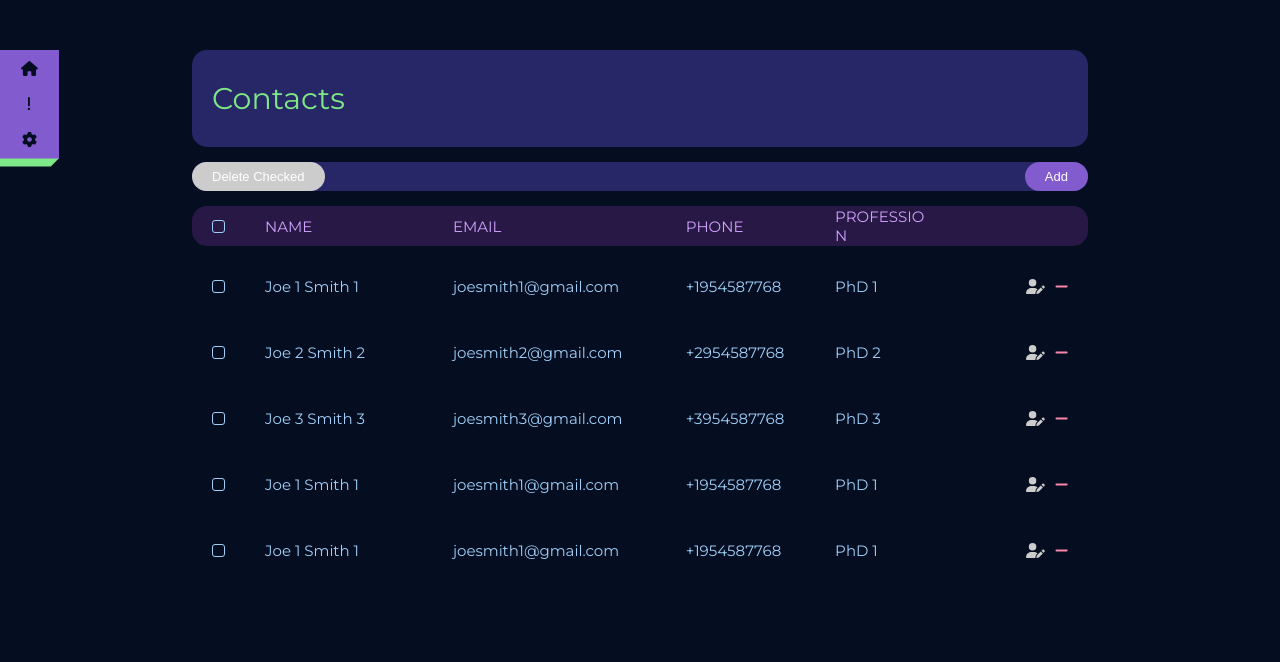
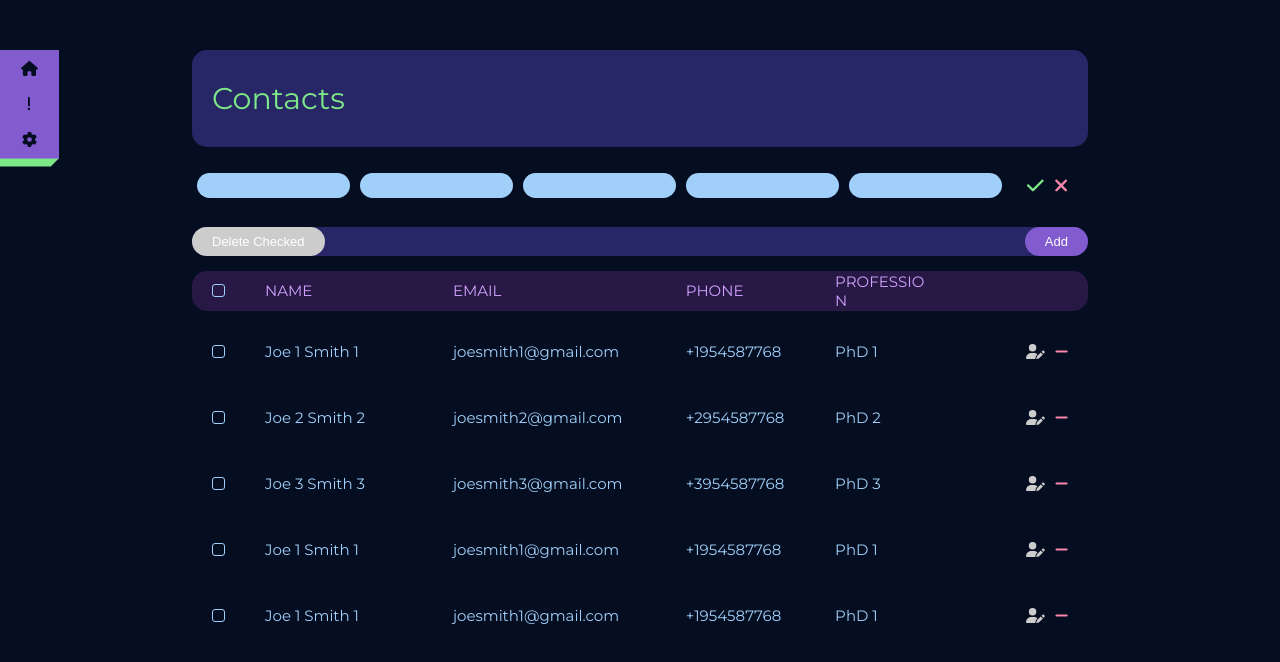
Before and after one commit to ghumash/ContactManager, a React (Create React App) app: page /#/ in a window 1280 px wide. Shown: the top 662 px of the page. Built offline with nearby package versions, Linux system fonts and the light colour scheme.

Commit message:
Add: "popupInfo, popupConfirm" function on utils file

```diff
--- a/src/List/InlineContact/InlineContact.css
+++ b/src/List/InlineContact/InlineContact.css
@@ -1,11 +1,11 @@
-.inlineAdd {
+.inlineContact {
   display: flex;
   justify-content: space-between;
   align-items: center;
   margin-bottom: 2%;
 }
 
-.InlineAdd-item {
+.InlineContact-item {
   width: 100%;
   margin: 11px 5px;
   padding: 5px 15px;
--- a/src/List/InlineContact/InlineContact.jsx
+++ b/src/List/InlineContact/InlineContact.jsx
@@ -1,27 +1,30 @@
 import "./InlineContact.css";
 
-import {v4 as uuidv4} from "uuid";
-import Swal from "sweetalert2";
-import {FontAwesomeIcon} from "@fortawesome/react-fontawesome";
-import {faMinus, faUserPen, faCheck, faXmark} from "@fortawesome/free-solid-svg-icons";
+import {isEmpty, popupInfo} from "../../js/utils";
 
 import {useState} from "react";
-import {isEmpty} from "../../js/utils";
+
+import {v4 as uuidv4} from "uuid";
+import {FontAwesomeIcon} from "@fortawesome/react-fontawesome";
+import {faCheck, faXmark} from "@fortawesome/free-solid-svg-icons";
 
 export default function InlineContact({
-  setNewContact,
-  contact,
+                                        firstName,
+                                        lastName,
+                                        phone,
+                                        email,
+                                        profession,
                                         button,
                                         id,
                                         contacts,
                                         setContacts,
                                         setInlineContactStatus,
                                       }) {
-  const [firstNameInput, setFirstNameInput] = useState(contact.firstName);
-  const [lastNameInput, setLastNameInput] = useState(contact.lastName);
-  const [phoneInput, setPhoneInput] = useState(contact.phone);
-  const [emailInput, setEmailInput] = useState(contact.email);
-  const [professionInput, setProfessionInput] = useState(contact.profession);
+  const [firstNameInput, setFirstNameInput] = useState(firstName);
+  const [lastNameInput, setLastNameInput] = useState(lastName);
+  const [phoneInput, setPhoneInput] = useState(phone);
+  const [emailInput, setEmailInput] = useState(email);
+  const [professionInput, setProfessionInput] = useState(profession);
 
   const newContact = {
     id: uuidv4(),
@@ -45,19 +48,9 @@ export default function InlineContact({
     if (isEmpty(newContact)) {
       setContacts([...changeContacts]);
       setInlineContactStatus(null);
-      Swal.fire({
-        text: `Contact Saved!`,
-        icon: "success",
-        iconColor: "var(--color-4)",
-        confirmButtonColor: "var(--color-12)",
-      });
+      popupInfo("success", "Contact Saved!")
     } else {
-      Swal.fire({
-        text: `Please fill in all fields`,
-        icon: "warning",
-        iconColor: "var(--color-4)",
-        confirmButtonColor: "var(--color-12)",
-      });
+      popupInfo("warning", "Please fill in all fields")
     }
   };
 
@@ -65,26 +58,21 @@ export default function InlineContact({
     if (isEmpty(newContact)) {
       setContacts([...contacts, newContact]);
       setInlineContactStatus(null);
-      Swal.fire({
-        text: `Contact Added!`,
-        icon: "success",
-        iconColor: "var(--color-4)",
-        confirmButtonColor: "var(--color-12)",
-      });
+      setFirstNameInput("")
+      setLastNameInput("")
+      setPhoneInput("")
+      setEmailInput("")
+      setProfessionInput("")
+      popupInfo("success", "Contact Added!")
     } else {
-      Swal.fire({
-        text: `Please fill in all fields`,
-        icon: "warning",
-        iconColor: "var(--color-4)",
-        confirmButtonColor: "var(--color-12)",
-      });
+      popupInfo("warning", "Please fill in all fields")
     }
   };
 
   return (
-    <form className="inlineAdd">
+    <form className="inlineContact">
       <input
-        className="InlineAdd-item"
+        className="InlineContact-item"
         type="text"
         value={firstNameInput}
         onChange={(e) => {
@@ -92,7 +80,7 @@ export default function InlineContact({
         }}
       />
       <input
-        className="InlineAdd-item"
+        className="InlineContact-item"
         type="text"
         value={lastNameInput}
         onChange={(e) => {
@@ -100,7 +88,7 @@ export default function InlineContact({
         }}
       />
       <input
-        className="InlineAdd-item"
+        className="InlineContact-item"
         type="text"
         value={emailInput}
         onChange={(e) => {
@@ -108,7 +96,7 @@ export default function InlineContact({
         }}
       />
       <input
-        className="InlineAdd-item"
+        className="InlineContact-item"
         type="text"
         value={phoneInput}
         onChange={(e) => {
@@ -116,7 +104,7 @@ export default function InlineContact({
         }}
       />
       <input
-        className="InlineAdd-item"
+        className="InlineContact-item"
         type="text"
         value={professionInput}
         onChange={(e) => {
@@ -146,7 +134,20 @@ export default function InlineContact({
           className="InlineContact-btn"
           type="button"
           onClick={() => {
+            switch (button) {
+              case "Save":
                 setInlineContactStatus(null);
+                break;
+              case "Add":
+                setFirstNameInput("")
+                setLastNameInput("")
+                setPhoneInput("")
+                setEmailInput("")
+                setProfessionInput("")
+                break;
+              default:
+                break
+            }
           }}
         />
       </div>
--- a/src/List/List.jsx
+++ b/src/List/List.jsx
@@ -7,9 +7,9 @@ import ListBtnSection from "./ListBtnSection/ListBtnSection";
 import InlineContact from "./InlineContact/InlineContact";
 
 import {list} from "../js/const";
+import {popupConfirm, popupInfo} from "../js/utils";
+
 import {useState} from "react";
-
-import Swal from "sweetalert2";
 
 export default function List({
                                cardViewState,
@@ -62,50 +62,26 @@ export default function List({
 
   const onDeleteChecked = () => {
     if (checkedIdArr.length !== 0) {
-      Swal.fire({
-        text: `Do you want to delete these contacts?`,
-        icon: "warning",
-        iconColor: "var(--color-4)",
-        showCancelButton: true,
-        confirmButtonColor: "var(--color-12)",
-        cancelButtonColor: "var(--color-10)",
-        confirmButtonText: "Yes, delete these contacts!",
-      }).then((result) => {
+      popupConfirm("Do you want to delete these contacts?", "Yes, delete these contacts!")
+        .then((result) => {
           if (result.isConfirmed) {
             setContacts(
               contacts.filter((contact) => !checkedIdArr.includes(contact.id))
             );
             setCheckedIdArr([]);
             setCheckAll(false);
-          Swal.fire({
-            icon: "success",
-            iconColor: "var(--color-4)",
-            text: "Contacts has been deleted!",
-            confirmButtonColor: "var(--color-12)",
-          });
+            popupInfo("success", "Contacts has been deleted!")
           }
         });
     }
   };
 
   const onDelete = (id, firstName, lastName) => {
-    Swal.fire({
-      text: `Do you want delete "${firstName} ${lastName}" Contact?`,
-      icon: "warning",
-      iconColor: "var(--color-4)",
-      showCancelButton: true,
-      confirmButtonColor: "var(--color-12)",
-      cancelButtonColor: "var(--color-10)",
-      confirmButtonText: "Yes, delete it!",
-    }).then((result) => {
+    popupConfirm(`Do you want delete "${firstName} ${lastName}" Contact?`, "Yes, delete it!")
+      .then((result) => {
         if (result.isConfirmed) {
           setContacts(contacts.filter((contact) => contact.id !== id));
-        Swal.fire({
-          icon: "success",
-          iconColor: "var(--color-4)",
-          confirmButtonColor: "var(--color-12)",
-          text: `Contact "${firstName} ${lastName}" has been deleted.`,
-        });
+          popupInfo("success", `Contact "${firstName} ${lastName}" has been deleted.`)
         }
       });
   };
@@ -150,6 +126,21 @@ export default function List({
       <div className="ListCaption">
         <Caption title={"Contacts"}/>
       </div>
+      <div className="InlineAdd">
+        <InlineContact
+          title={"Add Contact"}
+          button={"Add"}
+          firstName={""}
+          lastName={""}
+          phone={""}
+          email={""}
+          profession={""}
+          contacts={contacts}
+          setContacts={setContacts}
+          setNewContact={setNewContact}
+          setInlineContactStatus={setInlineContactStatus}
+        />
+      </div>
       <div className="List">
         {popupContactStatus ? popupContactStatus : null}
         <div className="ListBtnSection-container">
@@ -174,6 +165,11 @@ export default function List({
               <InlineContact
                 title={"Edit Contact"}
                 button={"Save"}
+                firstName={contact.firstName}
+                lastName={contact.lastName}
+                phone={contact.phone}
+                email={contact.email}
+                profession={contact.profession}
                 key={contact.id}
                 id={contact.id}
                 contacts={contacts}
--- a/src/List/PopupContact/PopupContact.jsx
+++ b/src/List/PopupContact/PopupContact.jsx
@@ -1,10 +1,9 @@
 import "./PopupContact.css";
 
 import {v4 as uuidv4} from "uuid";
-import Swal from "sweetalert2";
 
 import {useState} from "react";
-import {isEmpty} from "../../js/utils";
+import {isEmpty, popupInfo} from "../../js/utils";
 
 export default function PopupContact({
                                        title,
@@ -46,19 +45,9 @@ export default function PopupContact({
     if (isEmpty(newContact)) {
       setContacts([...changedContacts]);
       setPopupContactStatus(null);
-      Swal.fire({
-        text: `Contact Saved!`,
-        icon: "success",
-        iconColor: "var(--color-4)",
-        confirmButtonColor: "var(--color-12)",
-      });
+      popupInfo("success", "Contact Saved!")
     } else {
-      Swal.fire({
-        text: `Please fill in all fields`,
-        icon: "warning",
-        iconColor: "var(--color-4)",
-        confirmButtonColor: "var(--color-12)",
-      });
+      popupInfo("warning", "Please fill in all fields")
     }
   };
 
@@ -66,19 +55,9 @@ export default function PopupContact({
     if (isEmpty(newContact)) {
       setContacts([...contacts, newContact]);
       setPopupContactStatus(null);
-      Swal.fire({
-        text: `Contact Added!`,
-        icon: "success",
-        iconColor: "var(--color-4)",
-        confirmButtonColor: "var(--color-12)",
-      });
+      popupInfo("success", "Contact Added!")
     } else {
-      Swal.fire({
-        text: `Please fill in all fields`,
-        icon: "warning",
-        iconColor: "var(--color-4)",
-        confirmButtonColor: "var(--color-12)",
-      });
+      popupInfo("warning", "Please fill in all fields")
     }
   };
 
--- a/src/js/Context.js
+++ /dev/null
@@ -1 +0,0 @@
-import React from 'react';
--- a/src/js/utils.js
+++ b/src/js/utils.js
@@ -1,4 +1,5 @@
 import React from 'react';
+import Swal from "sweetalert2";
 
 export function isEmpty(newContact) {
   switch ("") {
@@ -12,3 +13,24 @@ export function isEmpty(newContact) {
       return true;
   }
 };
+
+export function popupInfo(icon, text) {
+  return Swal.fire({
+    icon: icon,
+    iconColor: "var(--color-4)",
+    text: text,
+    confirmButtonColor: "var(--color-12)",
+  });
+}
+
+export function popupConfirm(text, confirmButtonText) {
+  return Swal.fire({
+    text: text,
+    icon: "warning",
+    iconColor: "var(--color-4)",
+    showCancelButton: true,
+    confirmButtonColor: "var(--color-12)",
+    cancelButtonColor: "var(--color-10)",
+    confirmButtonText: confirmButtonText,
+  })
+}
```
Lines whose indentation alone changed are shown as unchanged.
